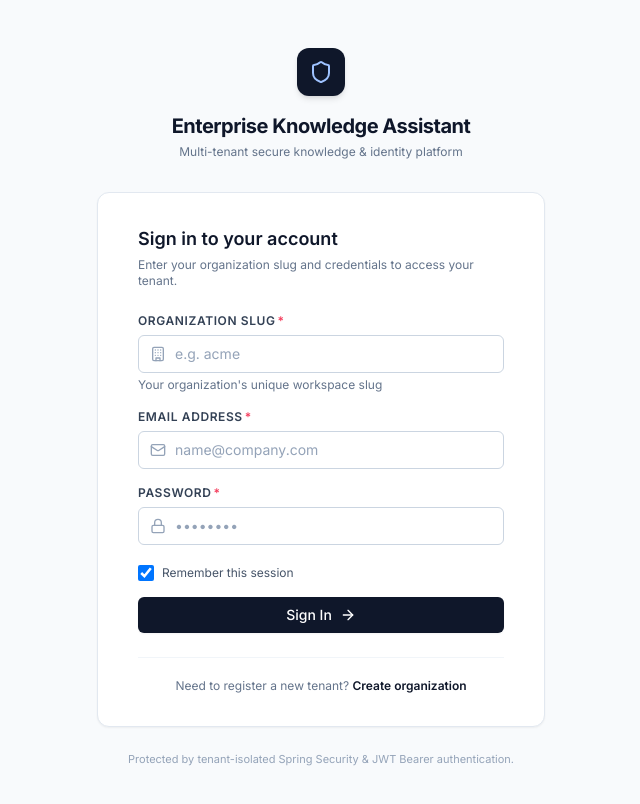
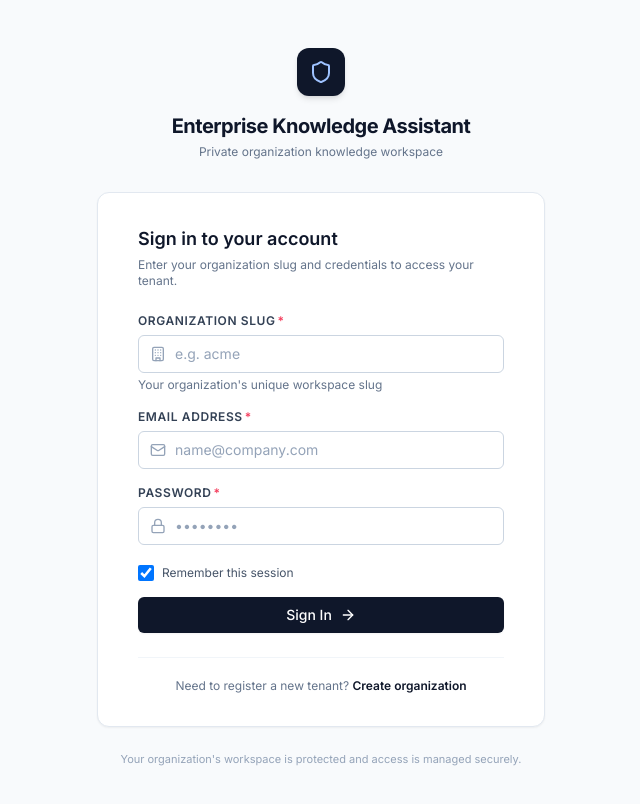
Before and after one commit to Badrinath-ml/Enterprise-AI-Assistant, a React (Vite) app in the folder frontend/: page /login in a window 1280 px wide. Shown: the top 804 px of the page, without its empty margins (319-959 px from the left). Built offline with nearby package versions, Linux system fonts and the light colour scheme; no server answers.

Commit message:
Remove internal architecture language from user experience

```diff
--- a/frontend/src/layouts/AuthLayout.tsx
+++ b/frontend/src/layouts/AuthLayout.tsx
@@ -13,7 +13,7 @@ export const AuthLayout: React.FC = () => {
           Enterprise Knowledge Assistant
         </h2>
         <p className="mt-1 text-xs text-slate-500">
-          Multi-tenant secure knowledge & identity platform
+          Private organization knowledge workspace
         </p>
       </div>
 
@@ -23,7 +23,7 @@ export const AuthLayout: React.FC = () => {
         </div>
 
         <div className="mt-6 text-center text-[11px] text-slate-400">
-          Protected by tenant-isolated Spring Security & JWT Bearer authentication.
+          Your organization's workspace is protected and access is managed securely.
         </div>
       </div>
     </div>
```
